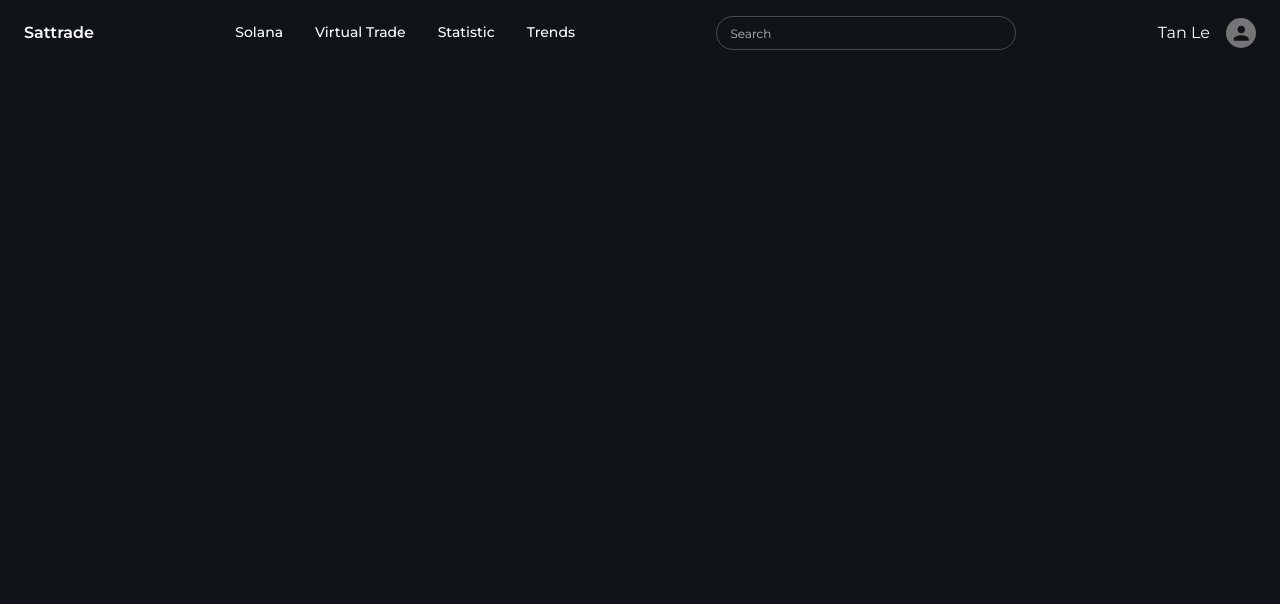
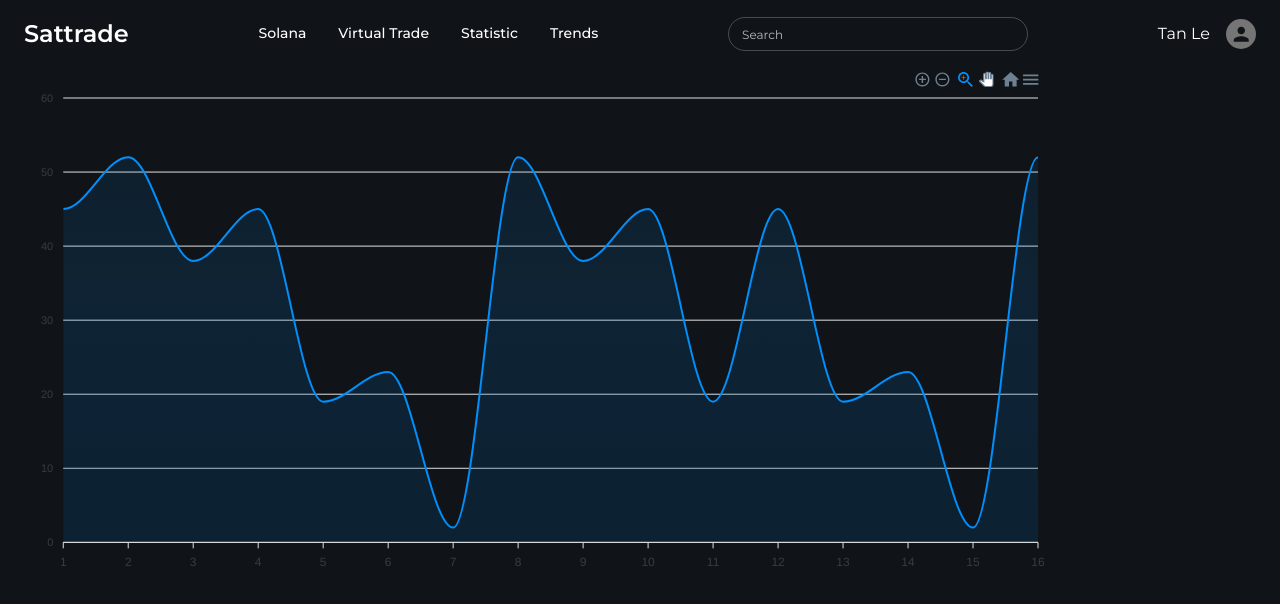
Before and after one commit to dev-zenonian/sattrade, a Next.js app in the folder web/: page /dashboard in a window 1280 px wide. Shown: the top 604 px of the page. Built offline with nearby package versions, Linux system fonts and the light colour scheme.

Commit message:
feat: add example chart with apexchart

```diff
--- a/web/package.json
+++ b/web/package.json
@@ -16,10 +16,12 @@
     "@emotion/styled": "^11.11.0",
     "@mui/icons-material": "^5.14.18",
     "@mui/material": "^5.14.18",
+    "apexcharts": "^3.45.0",
     "eslint-config-next": "^14.0.3",
     "framer-motion": "^10.16.5",
     "next": "14.0.3",
     "react": "^18",
+    "react-apexcharts": "^1.4.1",
     "react-dom": "^18"
   },
   "devDependencies": {
--- a/web/src/app/dashboard/components/Header.tsx
+++ b/web/src/app/dashboard/components/Header.tsx
@@ -10,7 +10,9 @@ export const Header = () => {
 			justifyContent={'space-between'}
 			paddingY={2}
 		>
-			<Typography fontWeight={'600'}>Sattrade</Typography>
+			<Typography fontWeight={'600'} fontSize={24}>
+				Sattrade
+			</Typography>
 			<Box display={'flex'} alignItems={'center'} gap={4}>
 				<Typography variant="subtitle2">Solana</Typography>
 				<Typography variant="subtitle2">Virtual Trade</Typography>
--- /dev/null
+++ b/web/src/app/dashboard/components/MainChart.tsx
@@ -0,0 +1,41 @@
+'use client';
+import { useState } from 'react';
+import Chart from 'react-apexcharts';
+import type { ApexOptions } from 'apexcharts';
+
+const defaultOption: ApexOptions = {
+	stroke: { curve: 'smooth', width: 2 },
+	dataLabels: {
+		enabled: false,
+	},
+	fill: {
+		type: 'gradient',
+		gradient: {
+			shade: 'dark',
+			opacityFrom: 0.3,
+			opacityTo: 0.5,
+			stops: [0, 90, 100],
+		},
+	},
+};
+
+export const MainChart = () => {
+	const [series] = useState([
+		{
+			name: 'Example',
+			data: [45, 52, 38, 45, 19, 23, 2, 52, 38, 45, 19, 45, 19, 23, 2, 52],
+		},
+	]);
+
+	return (
+		<Chart
+			options={defaultOption}
+			height={512}
+			width={1024}
+			series={series}
+			type="area"
+		></Chart>
+	);
+};
+
+export default MainChart;
--- a/web/src/app/dashboard/components/Search.tsx
+++ b/web/src/app/dashboard/components/Search.tsx
@@ -1,6 +1,6 @@
 import { TextField } from '@mui/material';
 
-const Search = () => {
+export const Search = () => {
 	return (
 		<TextField
 			label="Search"
--- a/web/src/app/dashboard/components/index.tsx
+++ b/web/src/app/dashboard/components/index.tsx
@@ -1 +1,3 @@
 export * from './Header';
+export * from './MainChart';
+export * from './Search';
--- a/web/src/app/dashboard/page.tsx
+++ b/web/src/app/dashboard/page.tsx
@@ -1,11 +1,12 @@
 import { Container } from '@mui/material';
 
-import { Header } from './components';
+import { Header, MainChart } from './components';
 
 const Dashboard = () => {
 	return (
 		<Container maxWidth={false}>
 			<Header />
+			<MainChart />
 		</Container>
 	);
 };
```
Also changed, not shown: web/src/app/page.tsx (+6 -3 lines), 1 other file (tests, documents, lock files or other folders).
